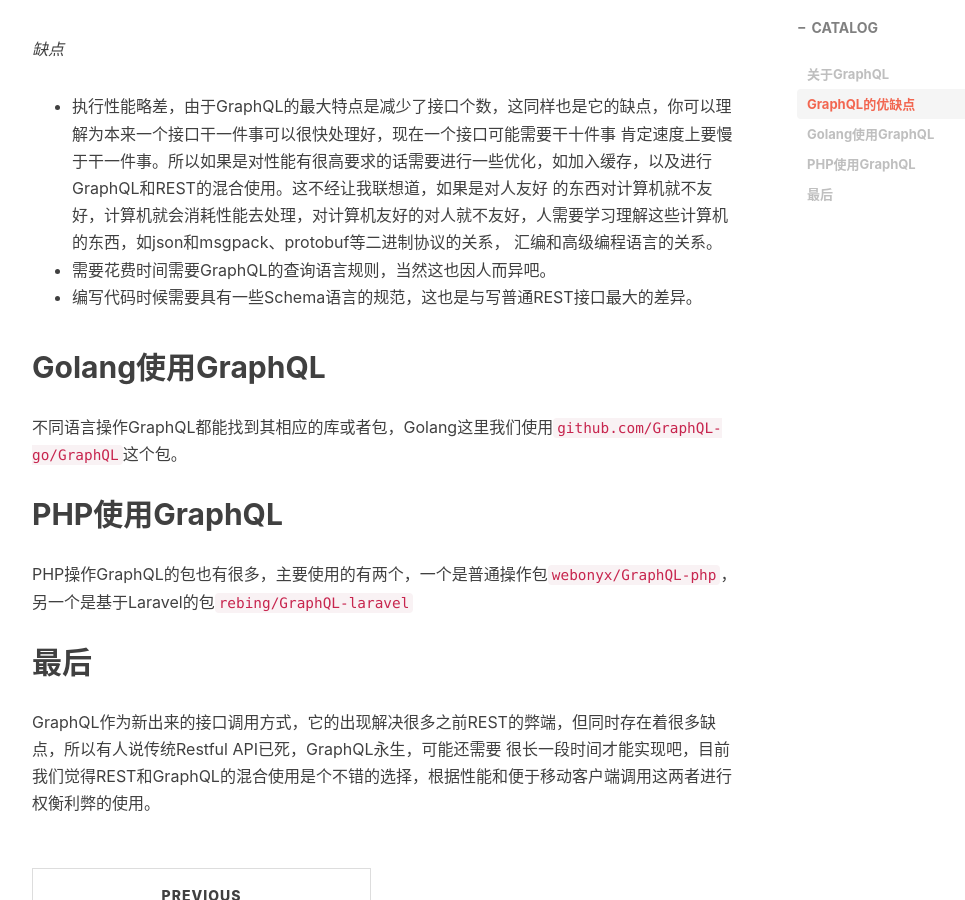
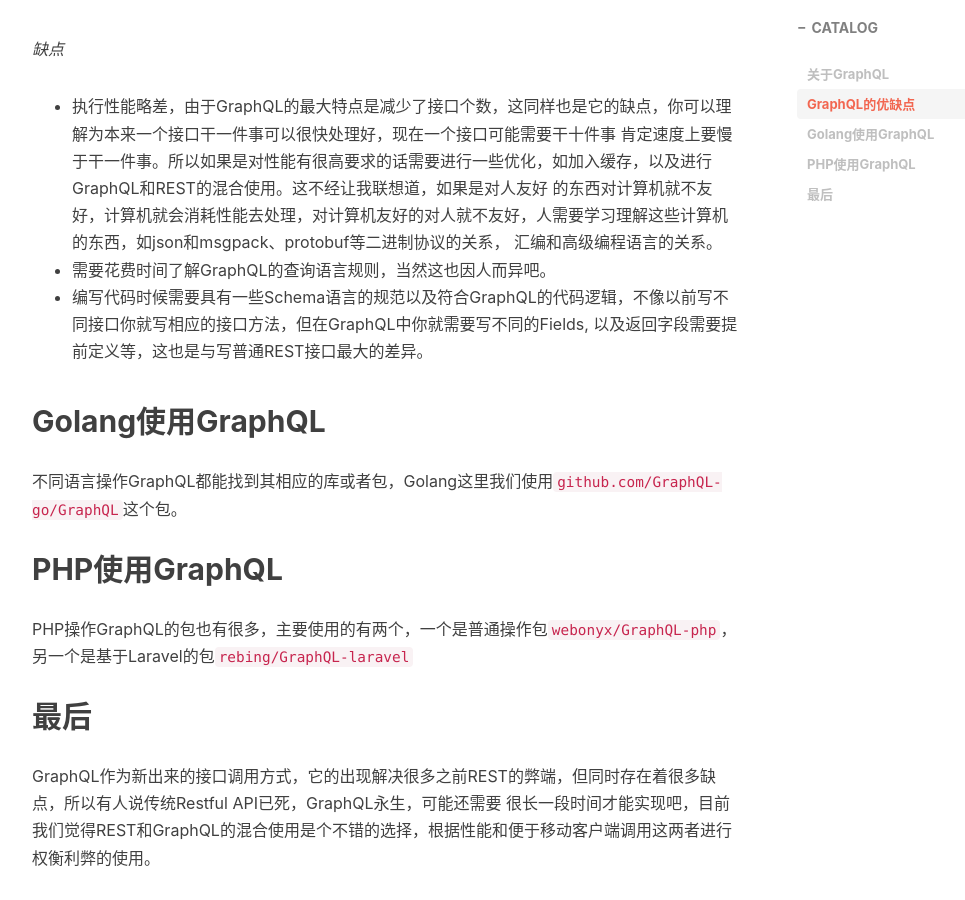
Before and after one commit to HughNian/HughNian.github.io, a Jekyll site: the page built from _posts/2021-01-13-GraphQL让调用接口变得更丝滑.md, in a window 1280 px wide and 900 px high, scrolled down 1149 px. Shown: the whole window, without its empty margins (233-1198 px from the left). Built offline with Jekyll 4.4.1, drawn with Linux system fonts in a browser that asks for light colours; nearby versions of some CDN libraries; comment, search, counter and statistics services are not loaded.

Commit message:
blog post

```diff
--- a/_posts/2021-01-13-GraphQL让调用接口变得更丝滑.md
+++ b/_posts/2021-01-13-GraphQL让调用接口变得更丝滑.md
@@ -30,8 +30,9 @@ GraphQL是一种全新的Web接口调用方式，它可以说是一种类似sql
 肯定速度上要慢于干一件事。所以如果是对性能有很高要求的话需要进行一些优化，如加入缓存，以及进行GraphQL和REST的混合使用。这不经让我联想道，如果是对人友好
 的东西对计算机就不友好，计算机就会消耗性能去处理，对计算机友好的对人就不友好，人需要学习理解这些计算机的东西，如json和msgpack、protobuf等二进制协议的关系，
 汇编和高级编程语言的关系。
-- 需要花费时间需要GraphQL的查询语言规则，当然这也因人而异吧。
-- 编写代码时候需要具有一些Schema语言的规范，这也是与写普通REST接口最大的差异。
+- 需要花费时间了解GraphQL的查询语言规则，当然这也因人而异吧。
+- 编写代码时候需要具有一些Schema语言的规范以及符合GraphQL的代码逻辑，不像以前写不同接口你就写相应的接口方法，但在GraphQL中你就需要写不同的Fields,
+以及返回字段需要提前定义等，这也是与写普通REST接口最大的差异。
 
 ## Golang使用GraphQL
 不同语言操作GraphQL都能找到其相应的库或者包，Golang这里我们使用`github.com/GraphQL-go/GraphQL`这个包。
```
